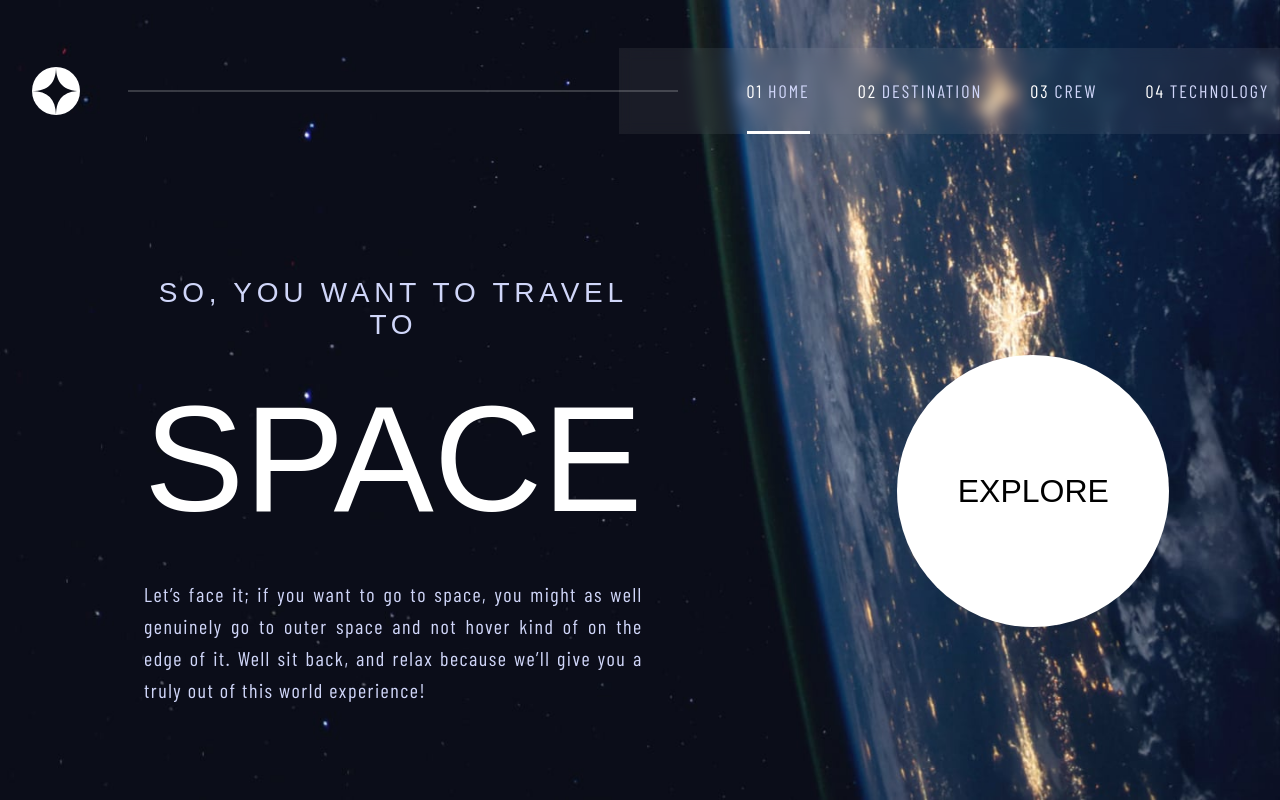
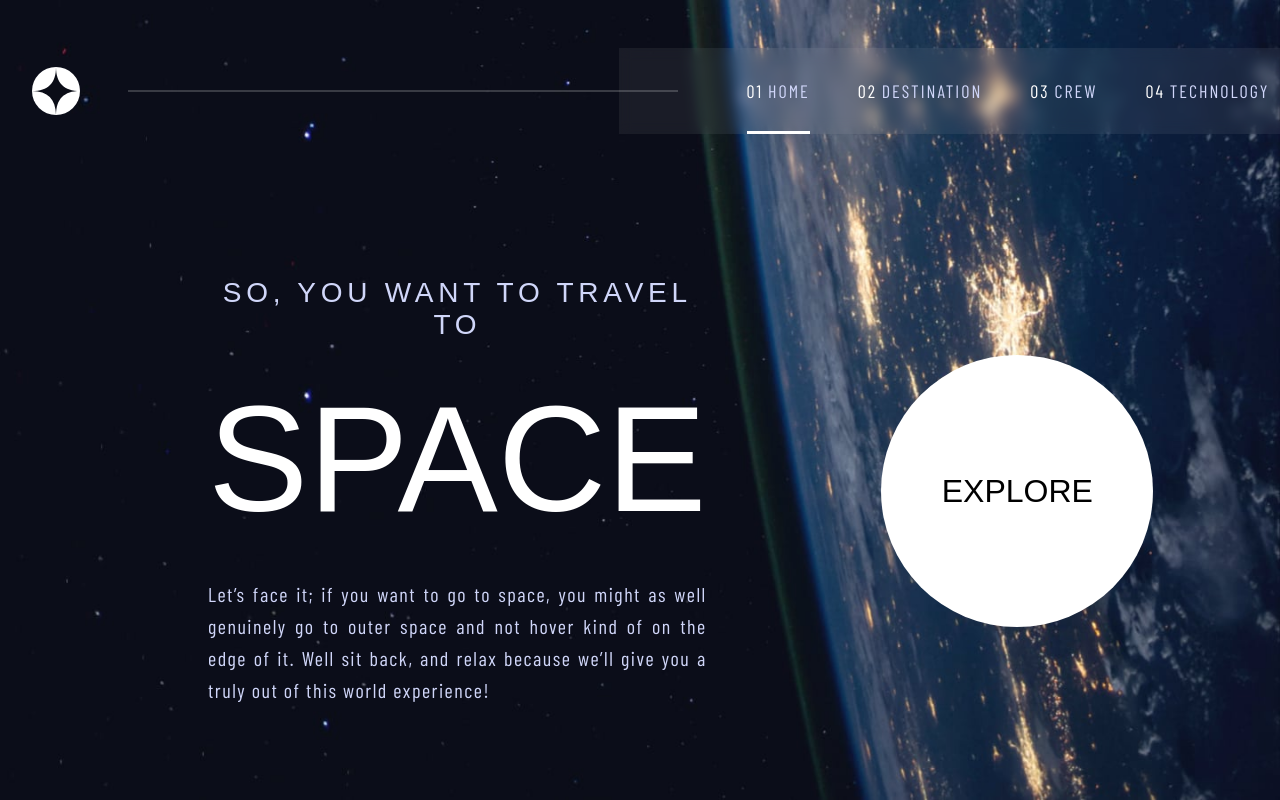
Before and after one commit to StalinAM/space-tourism, a Next.js app: page / in a window 1280 px wide. Built offline with nearby package versions, Linux system fonts and the light colour scheme; a web font is replaced by a local one.

Commit message:
update css

```diff
--- a/app/Home.module.css
+++ b/app/Home.module.css
@@ -15,12 +15,13 @@
   grid-template-columns: repeat(2, 1fr);
   align-items: center;
   justify-items: center;
+  padding: 0 5rem;
 }
 .container div {
   display: flex;
   flex-direction: column;
   gap: 2rem;
-  padding: 0 9rem;
+  padding: 0 8rem;
   text-align: center;
 }
 .container div h2 {
@@ -28,11 +29,13 @@
   letter-spacing: 4.75px;
   color: var(--subtitle);
   text-transform: uppercase;
+  font-weight: 400;
 }
 .container div h1 {
   color: var(--title);
   font-size: 9.4rem;
   text-transform: uppercase;
+  font-weight: 400;
 }
 .container div p {
   font-size: 1.25rem;
@@ -49,6 +52,7 @@
   z-index: 1;
   position: relative;
   font-size: 2rem;
+  font-weight: 400;
 }
 .explore:hover {
   box-shadow: var(--opacity) 0px 0px 0px 60px;
```
